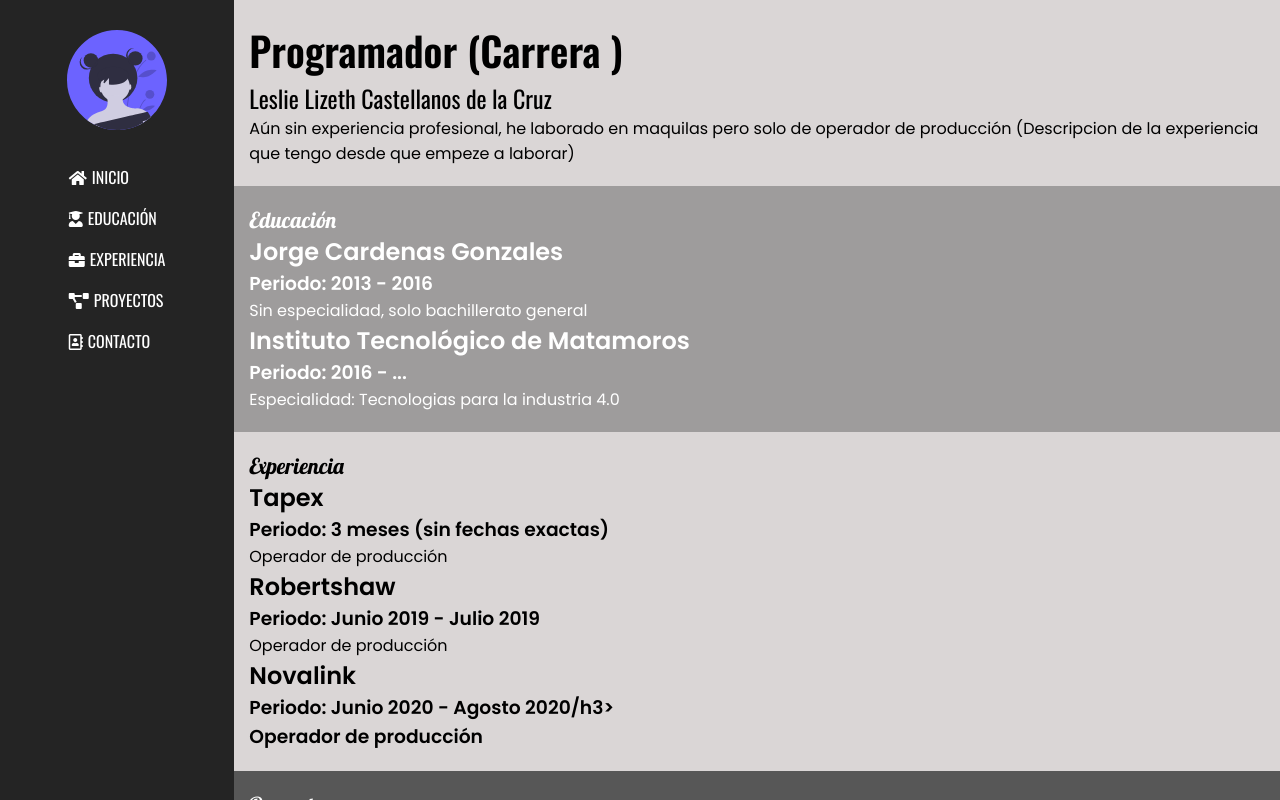
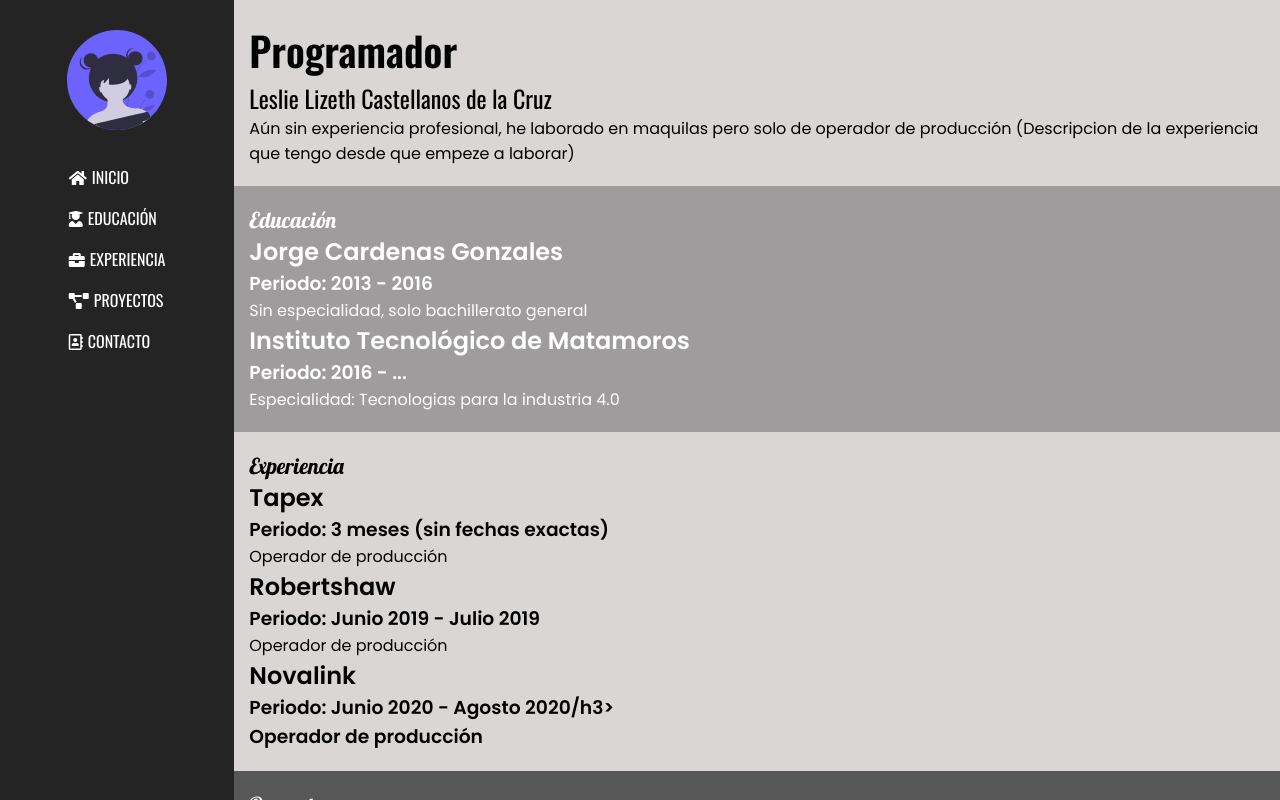
Before and after one commit to Lesly2305castellanos/curriculum-pw, a plain HTML site: page index.html in a window 1280 px wide. Drawn offline with nearby package versions, Linux system fonts and the light colour scheme.

Commit message:
correccion de titulo

```diff
--- a/index.html
+++ b/index.html
@@ -47,7 +47,7 @@
 
     <div id="principal">
     <section id="inicio">
-        <h1>Programador (Carrera )</h1>
+        <h1>Programador</h1>
         <h2>Leslie Lizeth Castellanos de la Cruz</h2>
         <p>A&uacute;n sin experiencia profesional, he laborado en maquilas pero solo de operador de producci&oacute;n (Descripcion de la experiencia que tengo desde que empeze a laborar)</p>
     </section>
```
